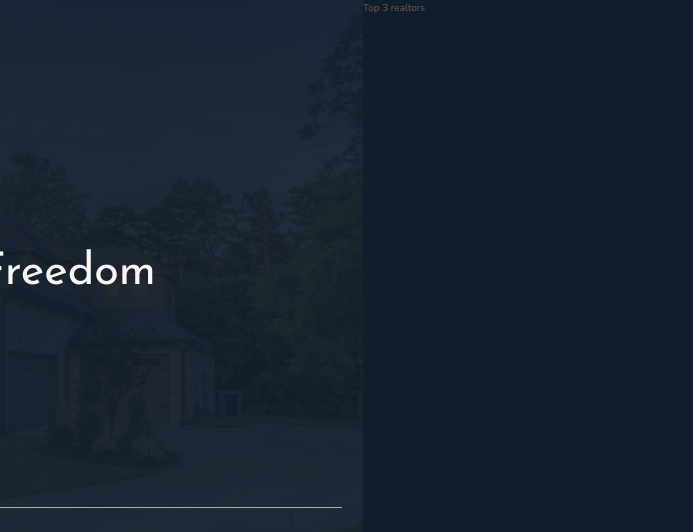
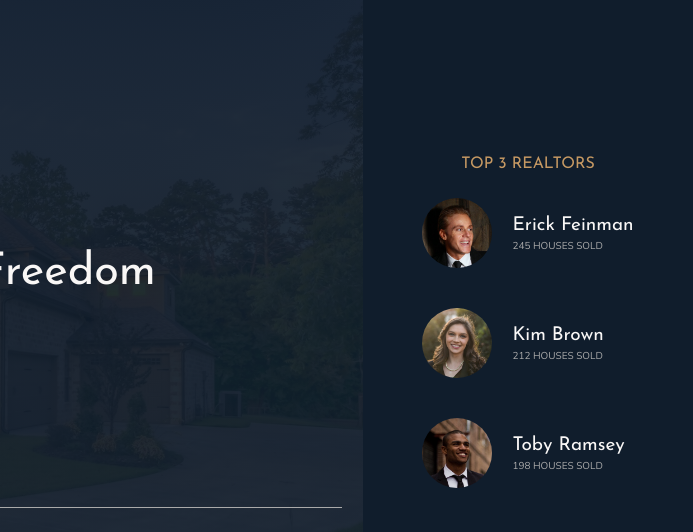
Before and after one commit to robson-muniz/Nexter, a website: page index.html in a window 1280 px wide. Shown: the top 532 px of the page, 587-1280 px from the left. Drawn offline with nearby package versions, Linux system fonts and the light colour scheme.

Commit message:
Building the Realtors Section

```diff
--- a/index.html
+++ b/index.html
@@ -33,7 +33,28 @@
     </header>
 
     <div class="realtors">
-      Top 3 realtors
+      <h3 class="heading-3">
+        Top 3 Realtors
+      </h3>
+      <div class="realtors__list">
+        <img src="img/realtor-1.jpeg" alt="Realtor 1" class="realtors__img" />
+        <div class="realtors__details">
+          <h4 class="heading-4 heading-4--light">Erick Feinman</h4>
+          <p class="realtors__sold">245 houses sold</p>
+        </div>
+
+        <img src="img/realtor-2.jpeg" alt="Realtor 2" class="realtors__img" />
+        <div class="realtors__details">
+          <h4 class="heading-4 heading-4--light">Kim Brown</h4>
+          <p class="realtors__sold">212 houses sold</p>
+        </div>
+
+        <img src="img/realtor-3.jpeg" alt="Realtor 3" class="realtors__img" />
+        <div class="realtors__details">
+          <h4 class="heading-4 heading-4--light">Toby Ramsey</h4>
+          <p class="realtors__sold">198 houses sold</p>
+        </div>
+      </div>
     </div>
 
     <section class="features">
--- a/sass/_realtors.scss
+++ b/sass/_realtors.scss
@@ -1,4 +1,31 @@
 .realtors {
-    background-color: $color-secondary;
-    grid-column: col-start 7 / full-end;
+  background-color: $color-secondary;
+  grid-column: col-start 7 / full-end;
+  padding: 3rem;
+
+  display: grid;
+  align-content: center;
+  justify-content: center;
+  justify-items: center;
+  grid-row-gap: 2rem;
+
+  &__list {
+    display: grid;
+    grid-template-columns: min-content max-content;
+    grid-column-gap: 2rem;
+    grid-row-gap: 5vh;
+    align-items: center;
+  }
+
+  &__img {
+    width: 7rem;
+    border-radius: 50%;
+    display: block;
+  }
+
+  &__sold {
+    text-transform: uppercase;
+    color: $color-grey-light-2;
+    margin-top: -3px;
+  }
 }
```
Also changed, not shown: css/style.css.
